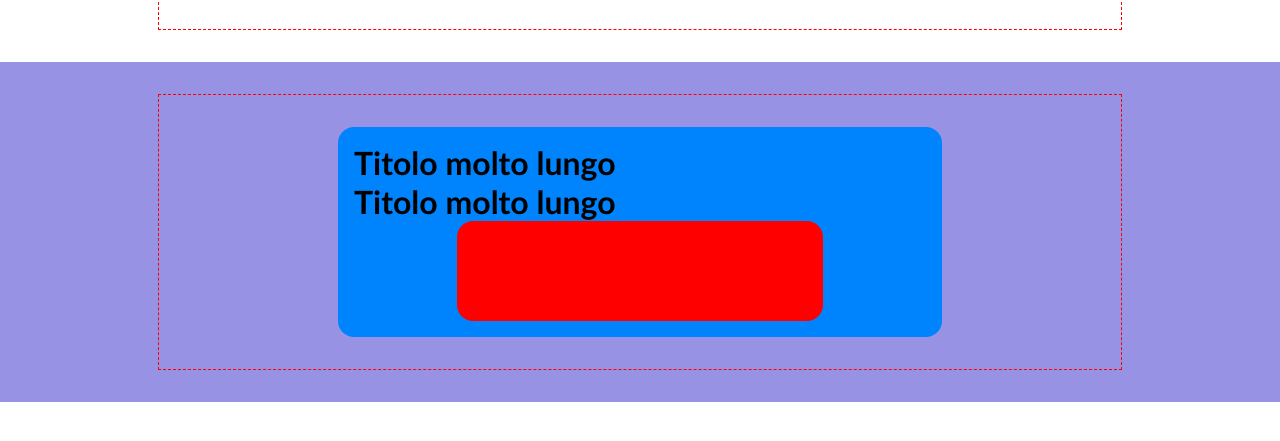
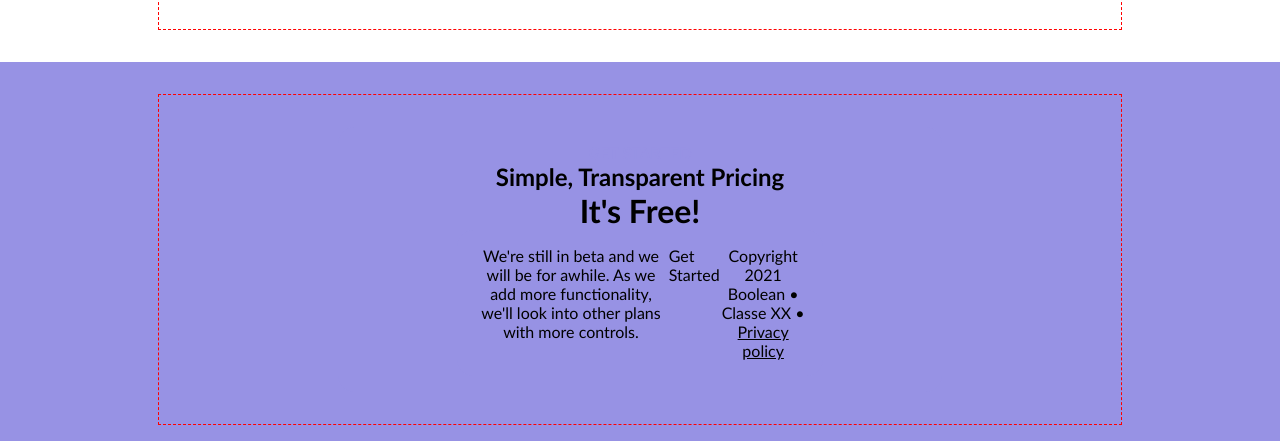
Before and after one commit to SAX-94/htmlcss-responsive-layout, a plain HTML site: page index.html in a window 1280 px wide. Shown: the part 3725-4166 px from the top of the page. Before the commit the page ends 4127 px from the top, so only its background shows below. Drawn offline with Linux system fonts and the light colour scheme.

Commit message:
6th section completed

```diff
--- a/index.html
+++ b/index.html
@@ -205,13 +205,18 @@
         <div class="section bg-primary">
             <div class="container">
                 <div class="row justify-center">
-                    <div class="col-2 col-md-full">
-                        <div class="card bg-secondary">
-                            <h1>Titolo molto lungo</h1>
-                            <h1>Titolo molto lungo</h1>
+                    <div class="col-2 col-md-full flex justify-center">
+                        <div class="card bg-primary">
+                            <h4 class="text-center">GET STARTED</h4>
+                            <h2 class="text-center">Simple, Transparent Pricing</h2>
+                            <h1 class="text-center">It's Free!</h1>
                             <div class="row justify-center">
                                 <div class="col-2 col-sm-full">
-                                    <div class="card"></div>
+                                    <div class="card flex bg-primary">
+                                        <p class="text-center">We're still in beta and we will be for awhile. As we add more functionality, we'll look into other plans with more controls.</p>
+                                        <div class="get-started">Get Started</div>
+                                        <span class="text-center">Copyright 2021 Boolean &bull; Classe XX &bull; <u>Privacy policy</u></span>
+                                    </div>
                                 </div>
                             </div>
                         </div>
```
